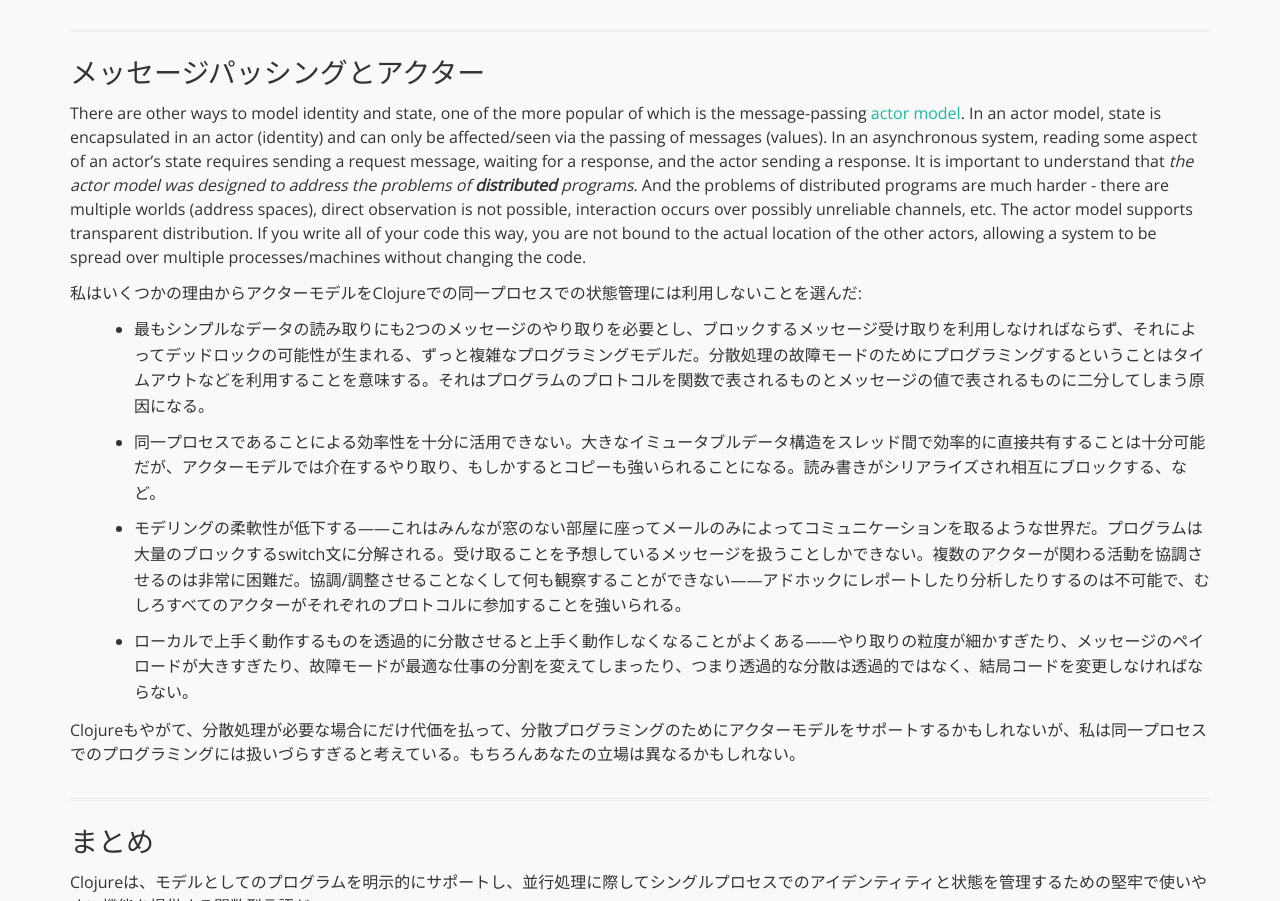
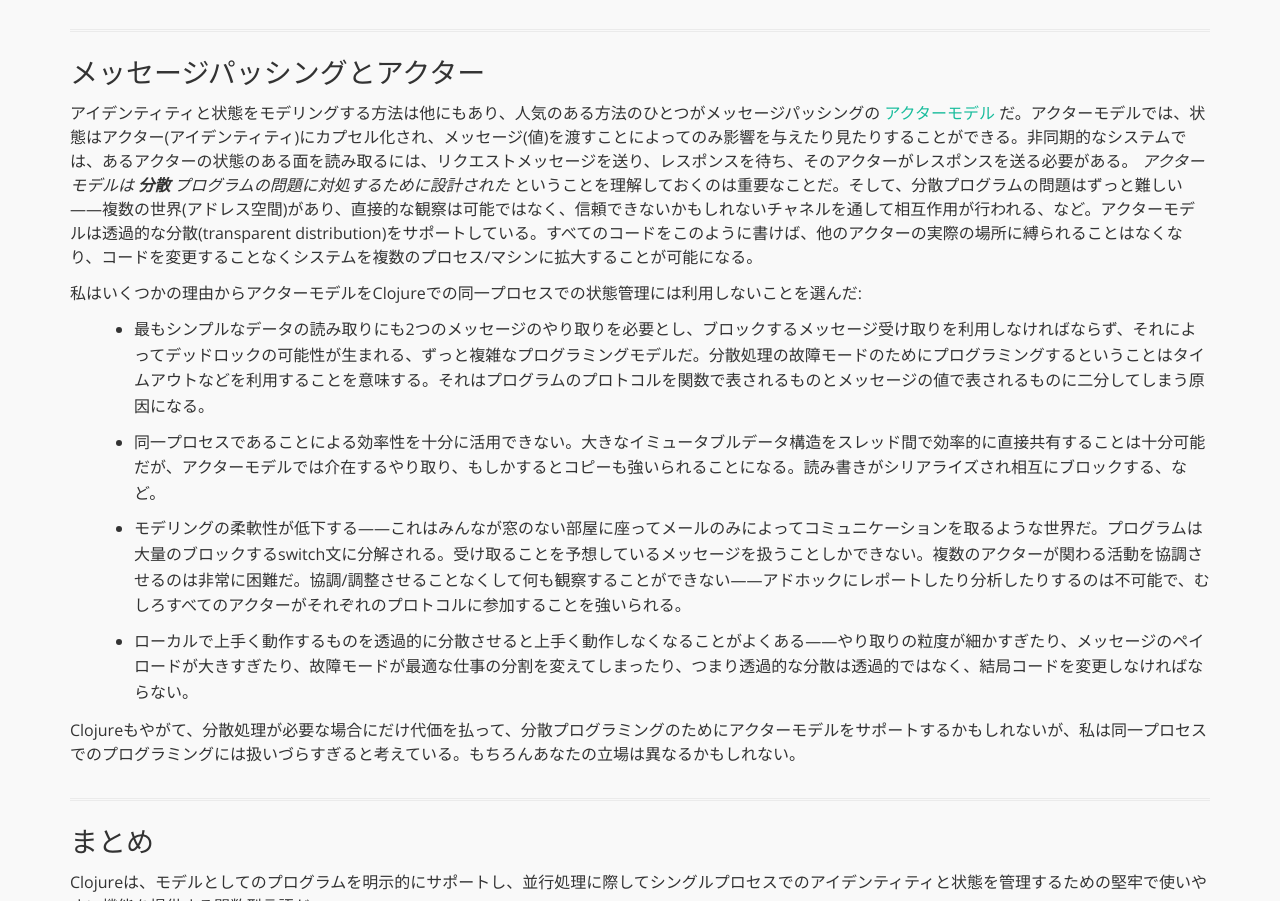
Before and after one commit to japan-clojurians/clojure-site-ja, a plain HTML site: page about/state.html in a window 1280 px wide. Shown: the part 2540-3441 px from the top of the page. Drawn offline with nearby package versions, Linux system fonts and the light colour scheme.

Commit message:
[ci skip] update site :books:

```diff
--- a/about/state.html
+++ b/about/state.html
@@ -193,20 +193,12 @@ immutability(イミュータブルであることを好め)というよく言わ
 <h2 id="actors">メッセージパッシングとアクター</h2>
 <div class="sectionbody">
 <div class="paragraph">
-<p>There are other ways to model identity and state, one of the more popular of
-which is the message-passing <a href="https://en.wikipedia.org/wiki/Actor_model">actor
-model</a>. In an actor model, state is encapsulated in an actor (identity) and
-can only be affected/seen via the passing of messages (values). In an
-asynchronous system, reading some aspect of an actor&#8217;s state requires
-sending a request message, waiting for a response, and the actor sending a
-response. It is important to understand that <em>the actor model was designed
-to address the problems of <strong>distributed</strong> programs</em>. And the problems of
-distributed programs are much harder - there are multiple worlds (address
-spaces), direct observation is not possible, interaction occurs over
-possibly unreliable channels, etc. The actor model supports transparent
-distribution. If you write all of your code this way, you are not bound to
-the actual location of the other actors, allowing a system to be spread over
-multiple processes/machines without changing the code.</p>
+<p>アイデンティティと状態をモデリングする方法は他にもあり、人気のある方法のひとつがメッセージパッシングの
+<a href="https://en.wikipedia.org/wiki/Actor_model">アクターモデル</a>
+だ。アクターモデルでは、状態はアクター(アイデンティティ)にカプセル化され、メッセージ(値)を渡すことによってのみ影響を与えたり見たりすることができる。非同期的なシステムでは、あるアクターの状態のある面を読み取るには、リクエストメッセージを送り、レスポンスを待ち、そのアクターがレスポンスを送る必要がある。
+<em>アクターモデルは <strong>分散</strong> プログラムの問題に対処するために設計された</em>
+ということを理解しておくのは重要なことだ。そして、分散プログラムの問題はずっと難しい――複数の世界(アドレス空間)があり、直接的な観察は可能ではなく、信頼できないかもしれないチャネルを通して相互作用が行われる、など。アクターモデルは透過的な分散(transparent
+distribution)をサポートしている。すべてのコードをこのように書けば、他のアクターの実際の場所に縛られることはなくなり、コードを変更することなくシステムを複数のプロセス/マシンに拡大することが可能になる。</p>
 </div>
 <div class="paragraph">
 <p>私はいくつかの理由からアクターモデルをClojureでの同一プロセスでの状態管理には利用しないことを選んだ:</p>
```
Also changed, not shown: about/jvm_hosted.html (+1 -1 lines), reference/transducers.html (+1 -1 lines).
